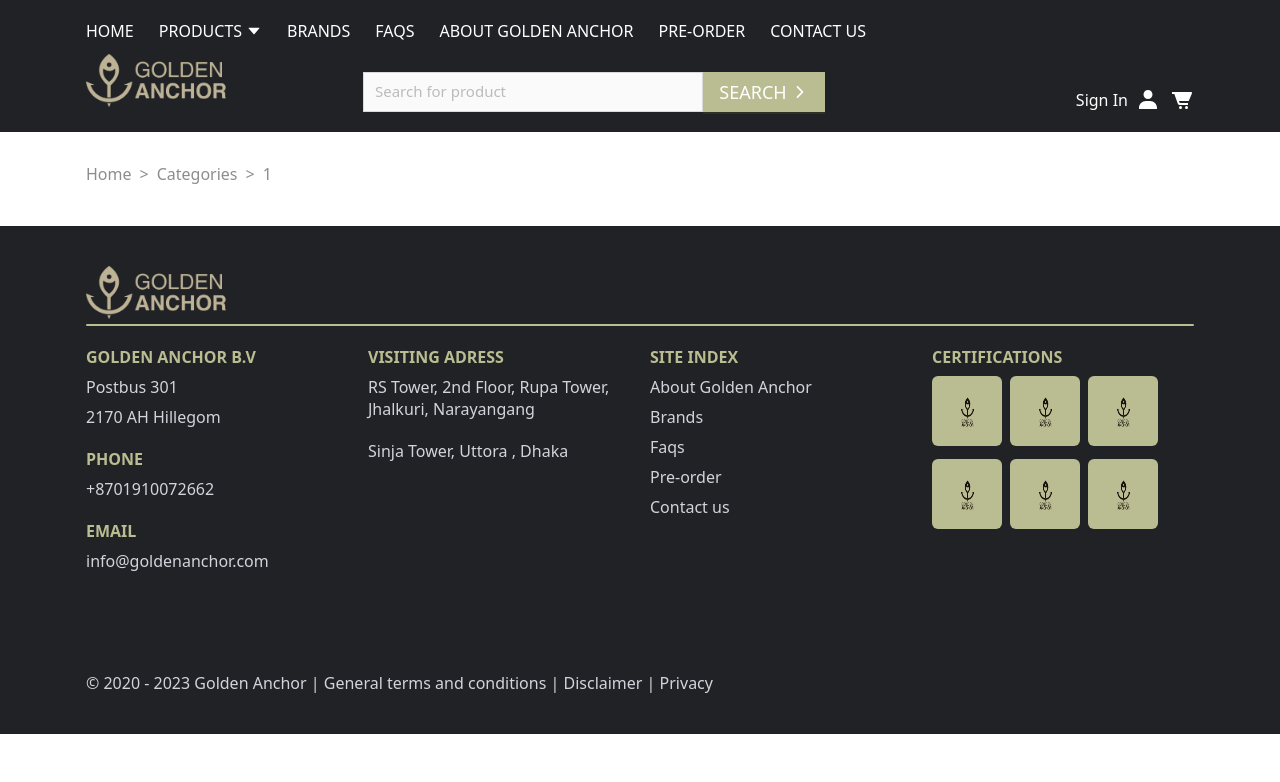
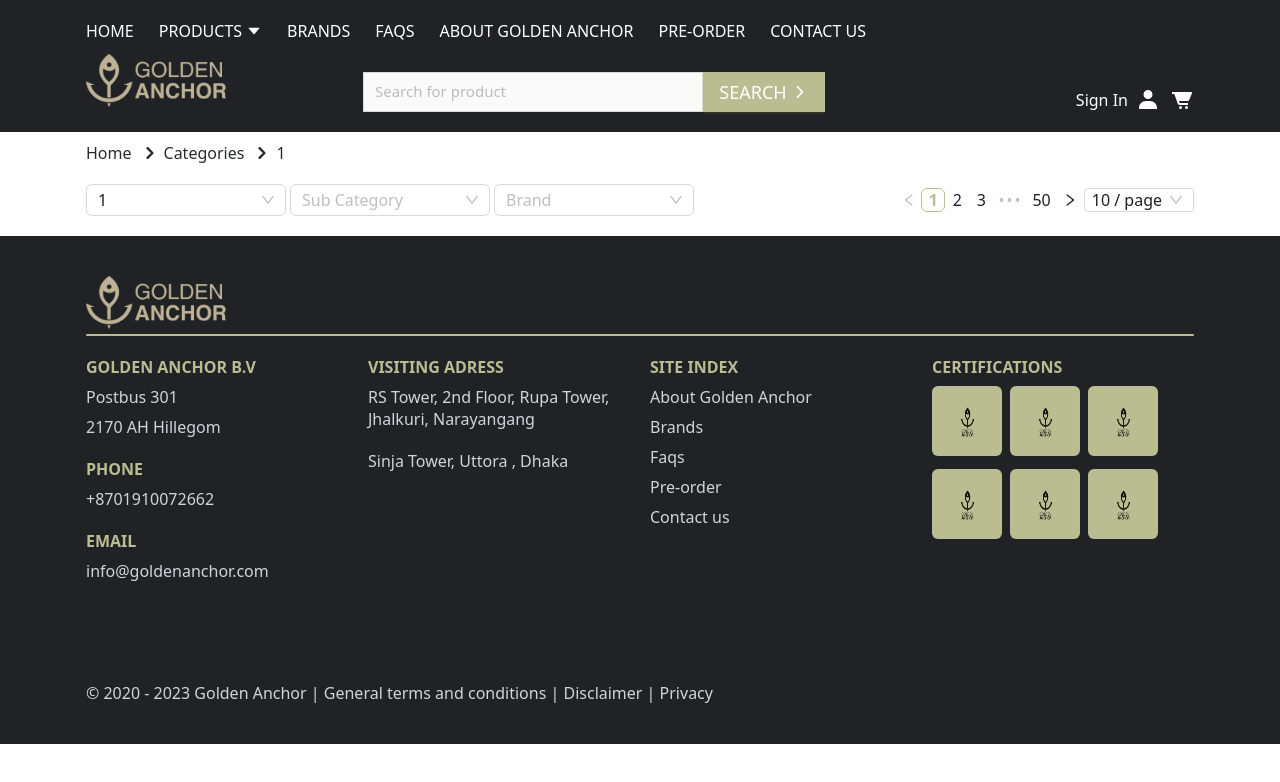
Before and after one commit to checkiamsiam/ocean-harbor-frontend, a Next.js app: page /categories/1 in a window 1280 px wide. Shown: the top 782 px of the page. Built offline with nearby package versions, Linux system fonts and the light colour scheme.

Commit message:
filter done

```diff
--- a/src/app/(CustomerLayout)/categories/[catSlug]/page.tsx
+++ b/src/app/(CustomerLayout)/categories/[catSlug]/page.tsx
@@ -1,9 +1,11 @@
 import BreadCrumbs from "@/components/sections/CategoryProducts/BreadCrumbs";
+import ProductFilter from "@/components/sections/CategoryProducts/ProductFilter";
 
 const CategoryProductsPage = ({ params }: { params: { catSlug: string } }) => {
   return (
     <div>
-      <BreadCrumbs category={params.catSlug}/>
+      <BreadCrumbs category={params.catSlug} />
+      <ProductFilter />
     </div>
   );
 };
--- /dev/null
+++ b/src/components/sectionComponents/ProductFilters/Pagination.tsx
@@ -0,0 +1,15 @@
+"use client";
+import { Pagination, PaginationProps } from "antd";
+
+const CategoryProductPagination = () => {
+  const onShowSizeChange: PaginationProps["onShowSizeChange"] = (current, pageSize) => {
+    console.log(current, pageSize);
+  };
+  return (
+    <div>
+      <Pagination size="small" onShowSizeChange={onShowSizeChange} showLessItems defaultCurrent={1} total={500} />
+    </div>
+  );
+};
+
+export default CategoryProductPagination;
--- /dev/null
+++ b/src/components/sectionComponents/ProductFilters/SelectBrand.tsx
@@ -0,0 +1,32 @@
+"use client";
+import { Select, SelectProps } from "antd";
+import { useParams, useRouter, useSearchParams } from "next/navigation";
+
+const SelectBrand = () => {
+  const searchParams = useSearchParams();
+  const params = useParams();
+  const router = useRouter();
+  const searchQuery = Object.fromEntries(searchParams.entries());
+  const handleChange: SelectProps["onChange"] = (value) => {
+    const newQuery = { ...searchQuery, brand: value };
+    router.push(`/categories/${params.catSlug}?${new URLSearchParams(newQuery)}`);
+  };
+
+  return (
+    <div>
+      <Select
+        // loading={loading}
+        options={[
+          { label: "Food", value: "food" },
+          { label: "Drinks", value: "drinks" },
+        ]}
+        value={searchQuery.brand}
+        style={{ width: "200px" }}
+        placeholder={"Brand"}
+        onChange={handleChange}
+      />
+    </div>
+  );
+};
+
+export default SelectBrand;
--- /dev/null
+++ b/src/components/sectionComponents/ProductFilters/SelectCategory.tsx
@@ -0,0 +1,42 @@
+"use client";
+import { Select, SelectProps } from "antd";
+import { useParams, useRouter, useSearchParams } from "next/navigation";
+
+const SelectCategory = () => {
+  const params = useParams();
+  const searchParams = useSearchParams();
+  const router = useRouter();
+  const handleChange: SelectProps["onChange"] = (value) => {
+    const searchQuery = Object.fromEntries(searchParams.entries());
+    const { subCategory, ...rest } = searchQuery;
+    router.push(`/categories/${value}?${new URLSearchParams(rest)}`);
+  };
+
+  return (
+    <div>
+      <Select
+        // loading={loading}
+        options={[
+          { label: "Food", value: "food" },
+          { label: "Drinks", value: "drinks" },
+          { label: "Electronics", value: "electronics" },
+          { label: "Clothing", value: "clothing" },
+          { label: "Furniture", value: "furniture" },
+          { label: "Books", value: "books" },
+          { label: "Toys", value: "toys" },
+          { label: "Sports", value: "sports" },
+          { label: "Health", value: "health" },
+          { label: "Beauty", value: "beauty" },
+          { label: "Jewelery", value: "jewelery" },
+          { label: "Automotive", value: "automotive" },
+        ]}
+        value={params.catSlug}
+        style={{ width: "200px" }}
+        placeholder={"Category"}
+        onChange={handleChange}
+      />
+    </div>
+  );
+};
+
+export default SelectCategory;
--- /dev/null
+++ b/src/components/sectionComponents/ProductFilters/SelectSubCategory.tsx
@@ -0,0 +1,31 @@
+"use client";
+import { Select, SelectProps } from "antd";
+import { useParams, useRouter, useSearchParams } from "next/navigation";
+
+const SelectSubCategory = () => {
+  const searchParams = useSearchParams();
+  const params = useParams();
+  const router = useRouter();
+  const searchQuery = Object.fromEntries(searchParams.entries());
+  const handleChange: SelectProps["onChange"] = (value) => {
+    const newQuery = { ...searchQuery, subCategory: value };
+    router.push(`/categories/${params.catSlug}?${new URLSearchParams(newQuery)}`);
+  };
+  return (
+    <div>
+      <Select
+        // loading={loading}
+        options={[
+          { label: "Food", value: "food" },
+          { label: "Drinks", value: "drinks" },
+        ]}
+        value={searchQuery.subCategory}
+        style={{ width: "200px" }}
+        placeholder={"Sub Category"}
+        onChange={handleChange}
+      />
+    </div>
+  );
+};
+
+export default SelectSubCategory;
--- a/src/components/sections/CategoryProducts/BreadCrumbs.tsx
+++ b/src/components/sections/CategoryProducts/BreadCrumbs.tsx
@@ -4,7 +4,7 @@
   return (
     <div>
       <div className="ga-container">
-        <div className="py-10">
+        <div className="py-5">
           <GABreadCrumb
             items={[
               { label: "Home", link: "/" },
--- /dev/null
+++ b/src/components/sections/CategoryProducts/ProductFilter.tsx
@@ -0,0 +1,27 @@
+import CategoryProductPagination from "@/components/sectionComponents/ProductFilters/Pagination";
+import SelectBrand from "@/components/sectionComponents/ProductFilters/SelectBrand";
+import SelectCategory from "@/components/sectionComponents/ProductFilters/SelectCategory";
+import SelectSubCategory from "@/components/sectionComponents/ProductFilters/SelectSubCategory";
+
+const ProductFilters = () => {
+  return (
+    <div>
+      <div className="ga-container">
+        <div className="pb-5">
+          <div className="flex flex-wrap gap-1 justify-between items-center">
+            <div className="flex flex-wrap gap-1">
+              <SelectCategory />
+              <SelectSubCategory />
+              <SelectBrand />
+            </div>
+            <div>
+              <CategoryProductPagination />
+            </div>
+          </div>
+        </div>
+      </div>
+    </div>
+  );
+};
+
+export default ProductFilters;
--- a/src/components/ui/GABreadcrumb.tsx
+++ b/src/components/ui/GABreadcrumb.tsx
@@ -1,4 +1,3 @@
-import { Breadcrumb } from "antd";
 import Link from "next/link";
 
 const GABreadCrumb = ({
@@ -9,15 +8,39 @@
     link: string;
   }[];
 }) => {
-  const breadCrumbItems = [
-    ...items.map((item) => {
-      return {
-        title: item.link ? <Link href={item.link}>{item.label}</Link> : <span>{item.label}</span>,
-      };
-    }),
-  ];
-
-  return <Breadcrumb separator=">" rootClassName="test" items={breadCrumbItems}></Breadcrumb>;
+  return (
+    <>
+      <nav className="flex">
+        <ul className="inline-flex list-none items-center space-x-1 md:space-x-2">
+          <li className="inline-flex items-center">
+            <Link
+              href={items[0].link}
+              className="inline-flex items-center text-body font-medium text-secondary hover:text-primary dark:text-secondary dark:hover:text-white no-underline hover:underline"
+            >
+              {items[0].label}
+            </Link>
+          </li>
+          {items.slice(1).map((item, index) => {
+            return (
+              <li key={index}>
+                <div className="flex items-center">
+                  <svg className="w-3 h-3 text-secondary mx-1" aria-hidden="true" xmlns="http://www.w3.org/2000/svg" fill="none" viewBox="0 0 6 10">
+                    <path stroke="currentColor" strokeLinecap="round" strokeLinejoin="round" strokeWidth="2" d="m1 9 4-4-4-4" />
+                  </svg>
+                  <Link
+                    href={item.link}
+                    className="ml-1 inline-flex items-center text-body font-medium text-secondary hover:text-primary dark:text-secondary dark:hover:text-white no-underline hover:underline"
+                  >
+                    {item.label}
+                  </Link>
+                </div>
+              </li>
+            );
+          })}
+        </ul>
+      </nav>
+    </>
+  );
 };
 
 export default GABreadCrumb;
```
